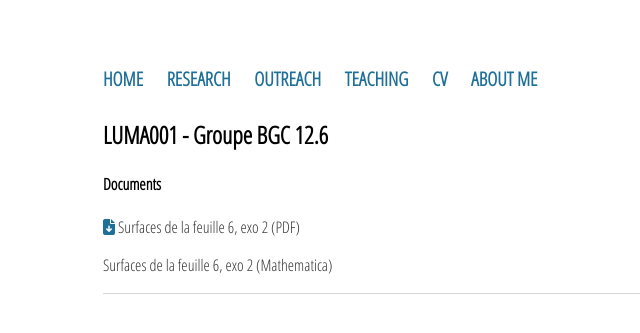
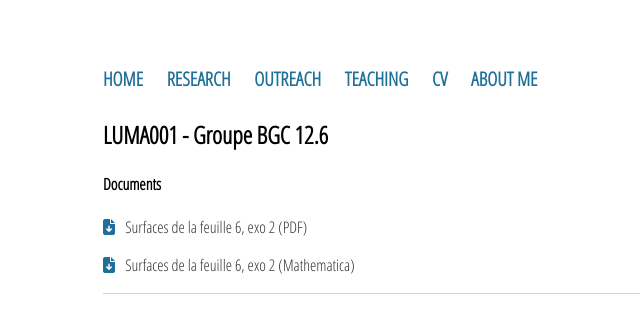
Before and after one commit to sjijon/sjijon.github.io, a Jekyll site: the page built from teaching/SU/2019-2020/LUMA001-BGC12-6.html, in a window 1280 px wide. Shown: the top 333 px of the page, without its empty margins (89-729 px from the left). Built offline with Jekyll 4.4.1, drawn with Linux system fonts in a browser that asks for light colours; nearby versions of some CDN libraries.

Commit message:
Update LUMA001-BGC12-6.html

```diff
--- a/teaching/SU/2019-2020/LUMA001-BGC12-6.html
+++ b/teaching/SU/2019-2020/LUMA001-BGC12-6.html
@@ -6,5 +6,5 @@ title: 2019-2020
 
 <h4>Documents</h4>
 
-<p><a href="documents/teaching/2019-2020/SU/LUMA001/Feuille 6.pdf" target="_blank"><i class="fas fa-file-download"></i></a> Surfaces de la feuille 6, exo 2 (PDF)</p>
-<p><a href="documents/teaching/2019-2020/SU/LUMA001/Feuille 6.nb" target="_blank><i class="fas fa-file-download"></i></a> Surfaces de la feuille 6, exo 2 (Mathematica)</p>
+<p><a href="documents/teaching/2019-2020/SU/LUMA001/Feuille 6.pdf" target="_blank"><i class="fas fa-file-download"></i></a> &nbsp; Surfaces de la feuille 6, exo 2 (PDF)</p>
+<p><a href="documents/teaching/2019-2020/SU/LUMA001/Feuille 6.nb" target="_blank"><i class="fas fa-file-download"></i></a> &nbsp; Surfaces de la feuille 6, exo 2 (Mathematica)</p>
```
